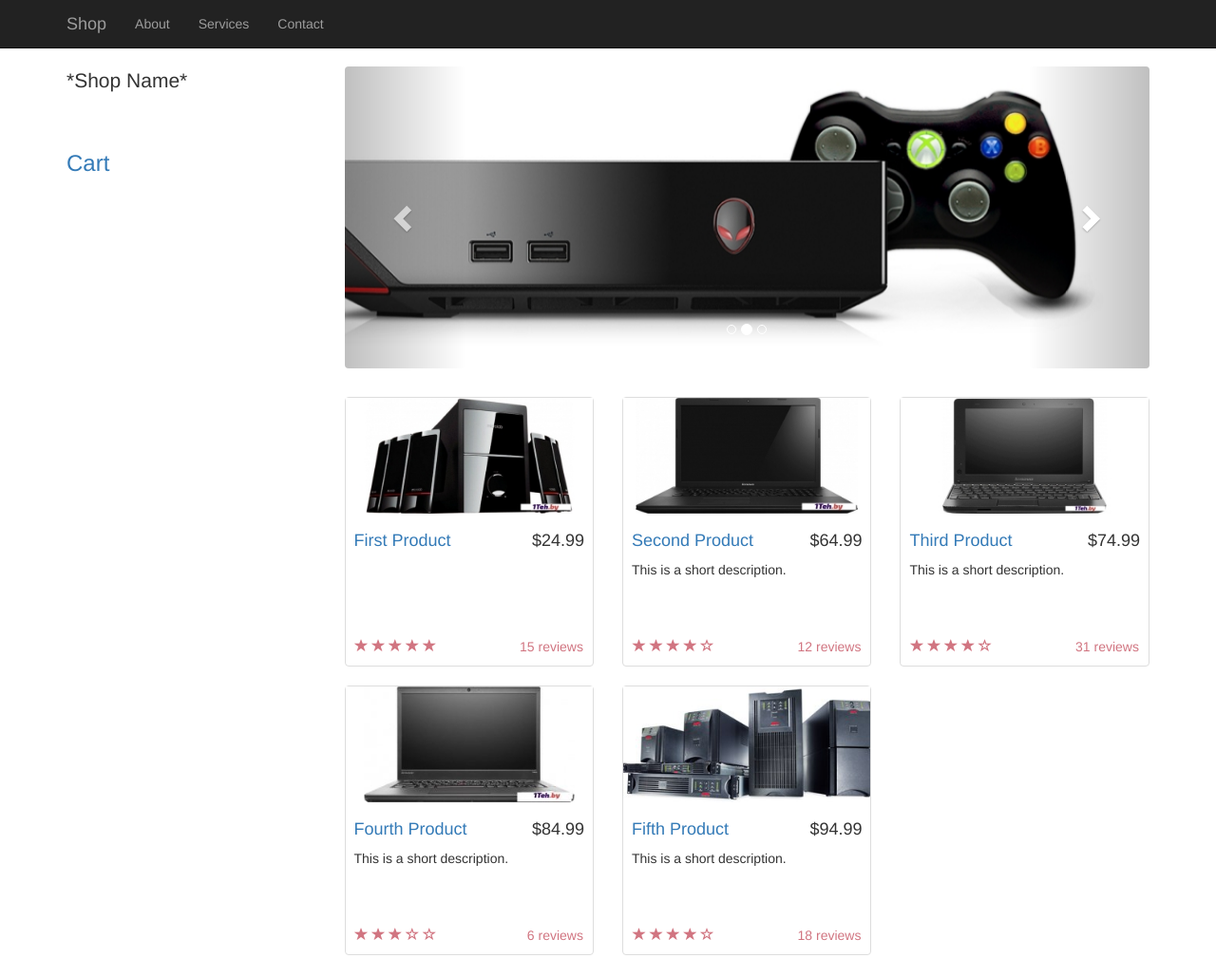
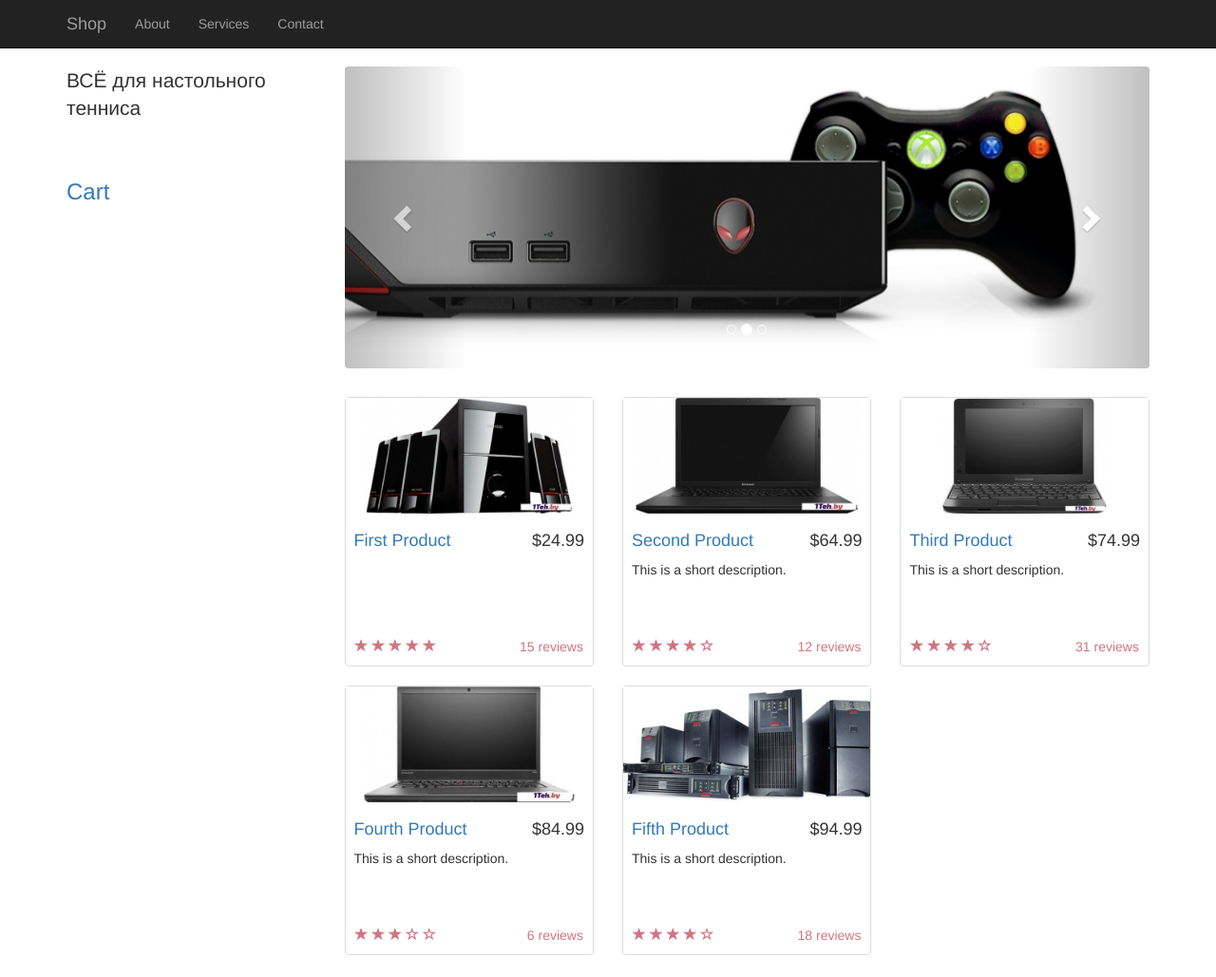
Before and after one commit to VitalyShakhov/Web_lab1v2, a plain HTML site: page index.html in a window 1280 px wide. Shown: the top 1029 px of the page at 95% size. Drawn offline with Linux system fonts and the light colour scheme.

Commit message:
Update index.html

```diff
--- a/index.html
+++ b/index.html
@@ -44,7 +44,7 @@
         <div class="row">
 
             <div class="col-md-3">
-                <p class="lead">*Shop Name*</p>
+                <p class="lead">ВСЁ для настольного тенниса</p>
 				<br>
 				<h3><a href="" class="cart-link" data-toggle="modal" data-target="#Cart"> Cart </a> </h3>
             </div>
```
